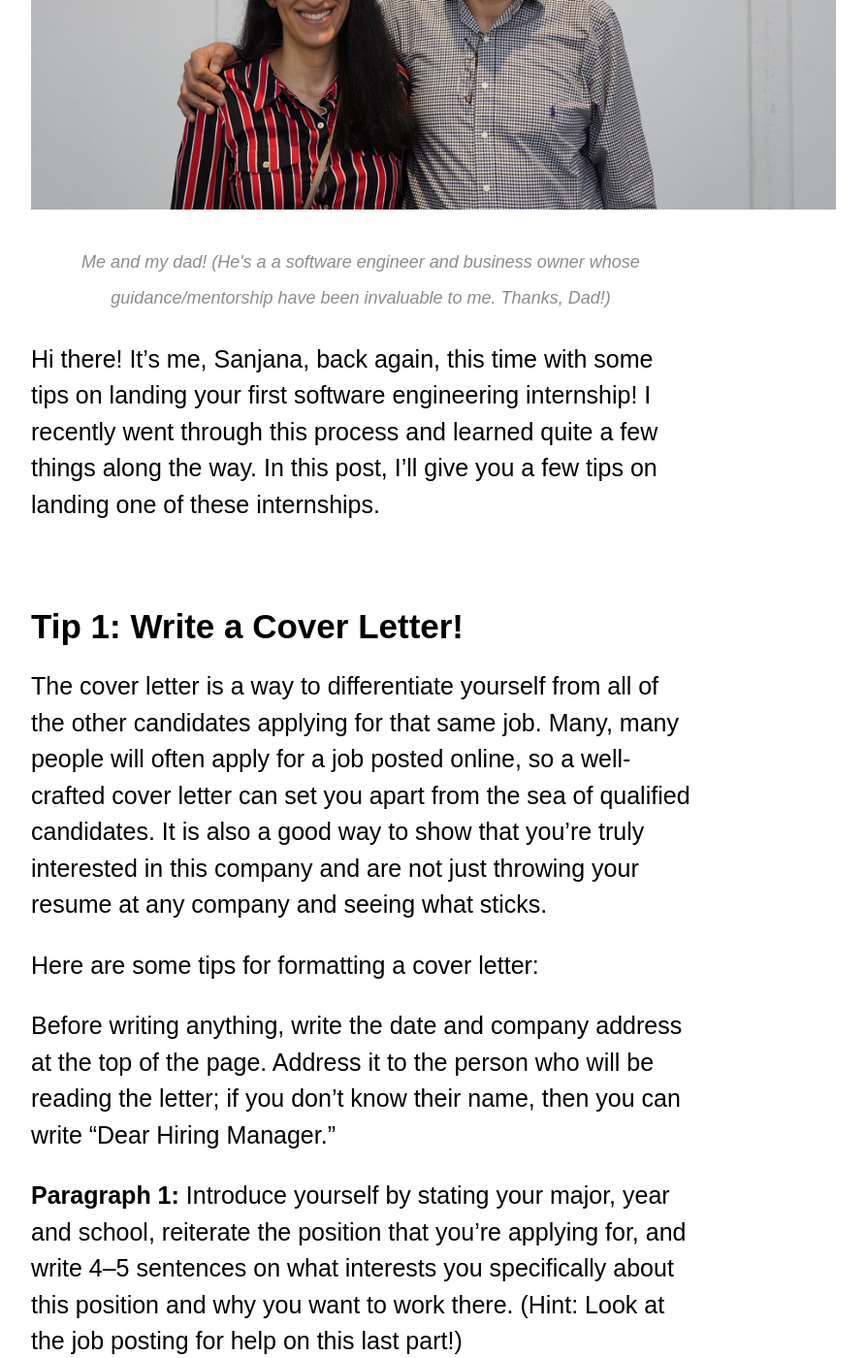
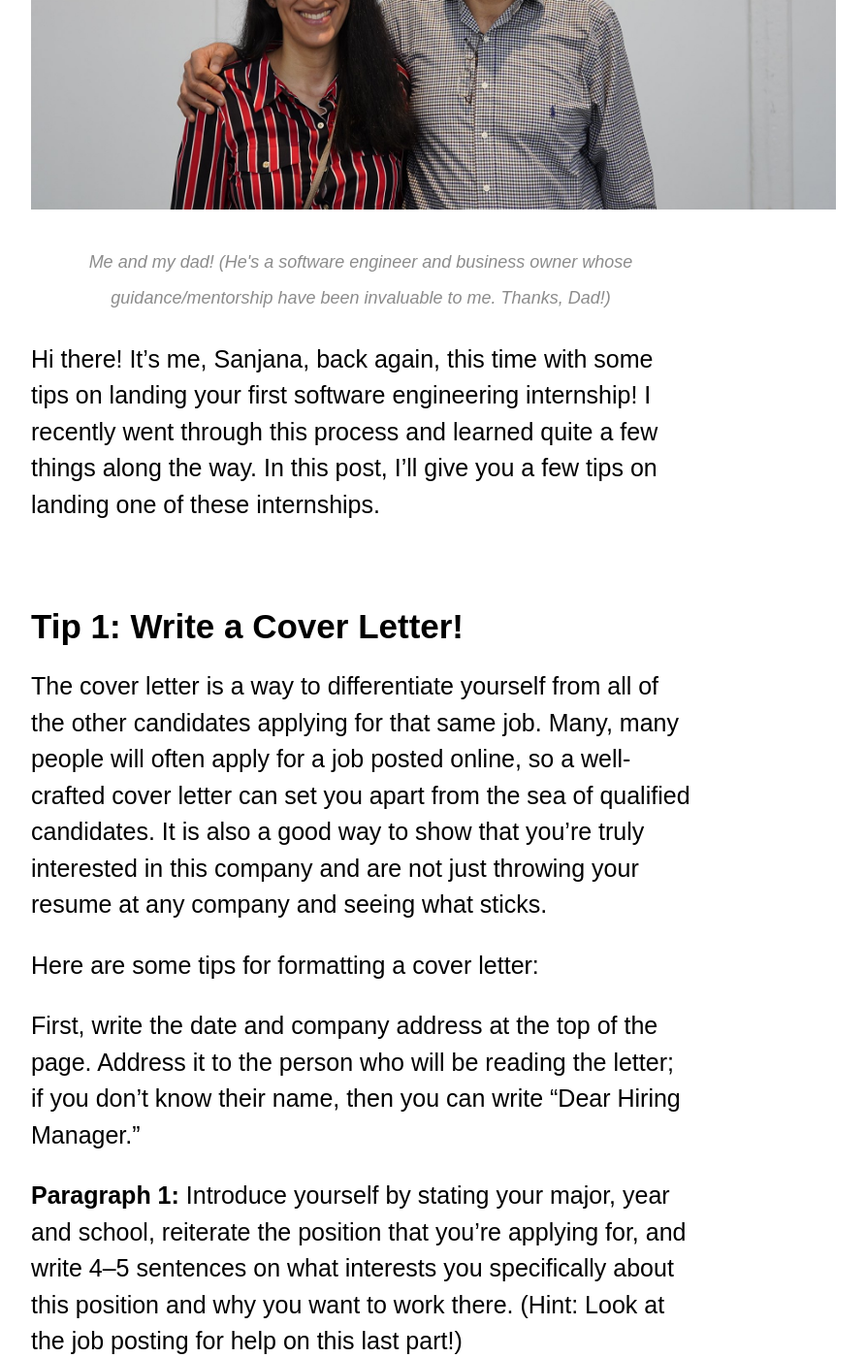
Before and after one commit to skapur12/skapur12.github.io, a Jekyll site: the page built from _posts/2020-02-16-How-To-Land-Your-First-Software-Engineering-Internship.md, in a window 1280 px wide and 1400 px high, scrolled down 463 px. Shown: the whole window at 97% size, without its empty margins (268-1161 px from the left). Built offline with Jekyll 4.4.1, drawn with Linux system fonts in a browser that asks for light colours; nearby versions of some CDN libraries; comment, search, counter and statistics services are not loaded.

Commit message:
Update 2020-02-16-How-To-Land-Your-First-Software-Engineering-Internship.md

```diff
--- a/_posts/2020-02-16-How-To-Land-Your-First-Software-Engineering-Internship.md
+++ b/_posts/2020-02-16-How-To-Land-Your-First-Software-Engineering-Internship.md
@@ -7,7 +7,7 @@
 <img src="/assets/images/dad.jpeg" alt="Me and my dad" width="830" height="490">
 
 <div class="BlogImageCaption">
-  Me and my dad! (He's a a software engineer and business owner whose guidance/mentorship have been invaluable to me. Thanks, Dad!)
+  Me and my dad! (He's a software engineer and business owner whose guidance/mentorship have been invaluable to me. Thanks, Dad!)
  </div>
 
 Hi there! It’s me, Sanjana, back again, this time with some tips on landing your first software engineering internship! I recently went through this process and learned quite a few things along the way. In this post, I’ll give you a few tips on landing one of these internships.
@@ -21,7 +21,7 @@
 
 Here are some tips for formatting a cover letter:
 
-Before writing anything, write the date and company address at the top of the page. Address it to the person who will be reading the letter; if you don’t know their name, then you can write “Dear Hiring Manager.”
+First, write the date and company address at the top of the page. Address it to the person who will be reading the letter; if you don’t know their name, then you can write “Dear Hiring Manager.”
 
 <b> Paragraph 1: </b> Introduce yourself by stating your major, year and school, reiterate the position that you’re applying for, and write 4–5 sentences on what interests you specifically about this position and why you want to work there. (Hint: Look at the job posting for help on this last part!)
 
```
